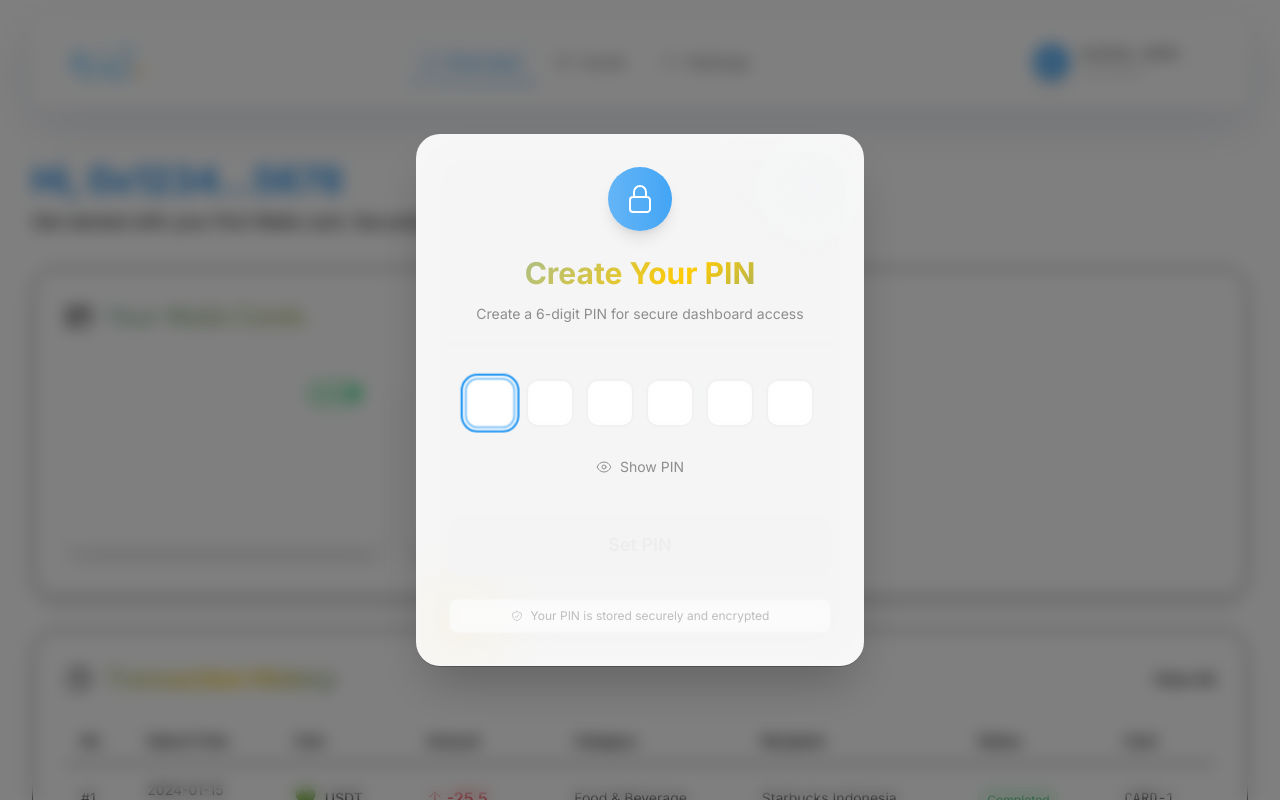
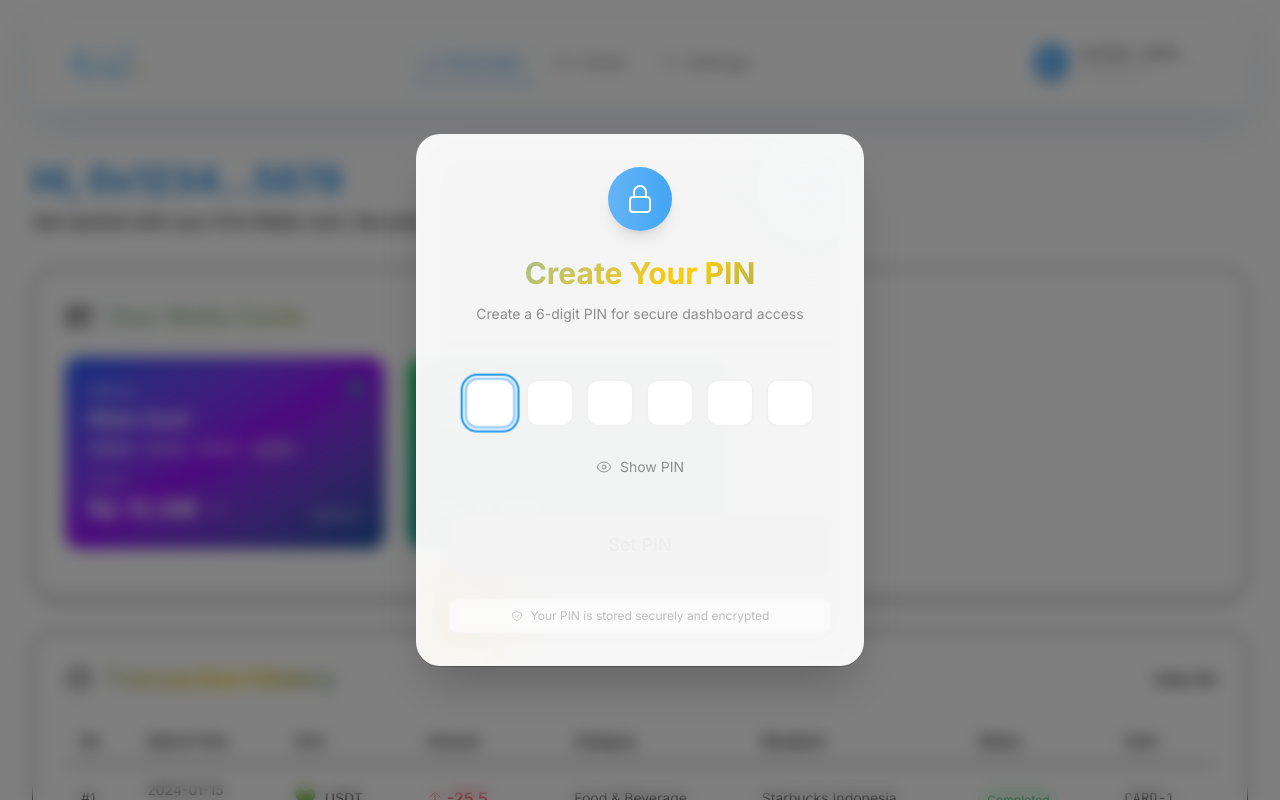
Before and after one commit to Xnaizer/walle-wallet-website, a Next.js app: page /dashboard in a window 1280 px wide. Both pictures are taken after a click on the button "Connect Wallet". Shown: the top 800 px of the page. Built offline with nearby package versions, Linux system fonts and the light colour scheme.

Commit message:
feat:fix card design

```diff
--- a/src/app/components/Dashboard/WalleCard.tsx
+++ b/src/app/components/Dashboard/WalleCard.tsx
@@ -3,78 +3,120 @@
 import React from "react";
 import { motion } from "framer-motion";
 import { WalletCard } from "./DashboardContext";
-import { CreditCardIcon, EyeIcon, EyeSlashIcon } from "@heroicons/react/24/outline";
+import {
+  EyeIcon,
+  EyeSlashIcon,
+} from "@heroicons/react/24/outline";
 
 interface WalleCardProps {
   card: WalletCard;
   showBalance?: boolean;
+  isSelected?: boolean;
+  onClick?: () => void;
 }
 
-export default function WalleCard({ card, showBalance = true }: WalleCardProps) {
-  const [isBalanceVisible, setIsBalanceVisible] = React.useState(false);
+export default function WalleCard({
+  card,
+  showBalance = true,
+  isSelected = false,
+  onClick
+}: WalleCardProps) {
+  const [isBalanceVisible, setIsBalanceVisible] = React.useState(true);
 
-  const totalBalance = card.balance.idr + card.balance.usdt + card.balance.usdc + card.balance.idrx + card.balance.idrt;
+  // Calculate total balance in IDR equivalent
+  const totalBalance = card.balance.idr +
+    (card.balance.usdt * 15000) +
+    (card.balance.usdc * 15000) +
+    card.balance.idrx +
+    card.balance.idrt;
+
+  // Get card brand colors
+  const getCardGradient = (cardName: string) => {
+    if (cardName.toLowerCase().includes('main') || cardName.toLowerCase().includes('primary')) {
+      return 'from-blue-600 via-purple-600 to-blue-700';
+    } else if (cardName.toLowerCase().includes('saving')) {
+      return 'from-green-500 via-teal-600 to-green-700';
+    } else if (cardName.toLowerCase().includes('travel')) {
+      return 'from-orange-500 via-red-500 to-pink-600';
+    } else {
+      return 'from-indigo-600 via-purple-600 to-indigo-700';
+    }
+  };
 
   return (
     <motion.div
-      className="relative w-80 h-48 rounded-2xl overflow-hidden shadow-xl cursor-pointer"
-      whileHover={{ y: -5, rotateY: 5 }}
-      transition={{ duration: 0.3 }}
+      className={`relative w-80 h-48 rounded-2xl overflow-hidden cursor-pointer group ${
+        isSelected ? 'ring-2 ring-primary-400' : ''
+      }`}
+      whileHover={{
+        y: -4,
+        scale: 1.01
+      }}
+      whileTap={{ scale: 0.98 }}
+      transition={{
+        duration: 0.2,
+        ease: "easeOut"
+      }}
+      onClick={onClick}
     >
-      {/* Card Background */}
-      <div className="absolute inset-0 bg-walle-card"></div>
+      {/* Card Background with Gradient */}
+      <div className={`absolute inset-0 bg-gradient-to-br ${getCardGradient(card.name)} shadow-xl`}></div>
 
-      {/* Card Pattern */}
-      <div className="absolute inset-0 opacity-20">
-        <div className="absolute top-4 right-4 w-20 h-20 border border-white/30 rounded-full"></div>
-        <div className="absolute top-8 right-8 w-12 h-12 border border-white/20 rounded-full"></div>
-        <div className="absolute bottom-4 left-4 w-16 h-16 border border-white/10 rounded-full"></div>
+      {/* Simple Background Pattern */}
+      <div className="absolute inset-0 opacity-10">
+        <div className="absolute -top-6 -right-6 w-24 h-24 border border-white/30 rounded-full"></div>
+        <div className="absolute bottom-6 left-6 w-8 h-8 border border-white/20 rounded-full"></div>
       </div>
 
       {/* Card Content */}
       <div className="relative z-10 p-6 h-full flex flex-col justify-between text-white">
-        {/* Header */}
+
+        {/* Header - Minimal */}
         <div className="flex justify-between items-start">
           <div>
-            <div className="text-white/80 text-sm font-medium mb-1">Walle Card</div>
-            <div className="text-lg font-bold">{card.name}</div>
-          </div>
-          <div className="flex items-center gap-2">
-            <CreditCardIcon className="w-6 h-6 text-white/80" />
-            <div className={`w-3 h-3 rounded-full ${card.isActive ? 'bg-green-400' : 'bg-red-400'}`}></div>
+            <div className="text-white/80 text-sm font-medium">WALLE</div>
+            <div className="text-xl font-bold text-white mt-1">
+              {card.name}
             </div>
           </div>
 
+          {/* Simple Status */}
+          <div className={`w-3 h-3 rounded-full ${
+            card.isActive ? 'bg-green-400' : 'bg-red-400'
+          }`}></div>
+        </div>
+
         {/* Card Number */}
-        <div className="my-4">
-          <div className="text-xl font-mono font-bold tracking-wider">
+        <div className="flex-1 flex items-center">
+          <div>
+            <div className="text-lg font-mono font-bold text-white mb-2">
               {card.cardNumber}
             </div>
-          <div className="text-white/60 text-sm mt-1">
-            Expires: {card.expiryDate}
+            <div className="text-white/70 text-sm">
+              {card.expiryDate}
+            </div>
           </div>
         </div>
 
-        {/* Balance */}
+        {/* Balance Section */}
         {showBalance && (
           <div className="flex justify-between items-end">
             <div>
-              <div className="text-white/80 text-sm mb-1">Total Balance</div>
               <div className="flex items-center gap-2">
+                <div className="text-2xl font-bold text-white">
                   {isBalanceVisible ? (
-                  <span className="text-2xl font-bold">
-                    {totalBalance.toLocaleString('id-ID', {
-                      style: 'currency',
-                      currency: 'IDR',
-                      minimumFractionDigits: 0,
-                    })}
-                  </span>
+                    `Rp ${(totalBalance / 1000000).toFixed(1)}M`
                   ) : (
-                  <span className="text-2xl font-bold">••••••</span>
+                    'Rp ••••••'
                   )}
+                </div>
+
                 <button
-                  onClick={() => setIsBalanceVisible(!isBalanceVisible)}
-                  className="text-white/60 hover:text-white transition-colors"
+                  onClick={(e) => {
+                    e.stopPropagation();
+                    setIsBalanceVisible(!isBalanceVisible);
+                  }}
+                  className="text-white/60 hover:text-white transition-colors p-1"
                 >
                   {isBalanceVisible ? (
                     <EyeSlashIcon className="w-4 h-4" />
@@ -84,24 +126,19 @@ export default function WalleCard({ card, showBalance = true }: WalleCardProps)
                 </button>
               </div>
             </div>
-            <div className="text-right">
-              <div className="text-white/60 text-xs">ID</div>
-              <div className="text-sm font-mono">{card.id.slice(-6).toUpperCase()}</div>
+
+            {/* Simple Logo */}
+            <div className="text-white/60 text-sm font-bold">
+              WALLE
             </div>
           </div>
         )}
+      </div>
 
-        {/* Status Indicator */}
-        <div className="absolute top-6 right-6">
-          <div className={`px-2 py-1 rounded-full text-xs font-semibold ${
-            card.isActive
-              ? 'bg-green-500/20 text-green-200 border border-green-400/30'
-              : 'bg-red-500/20 text-red-200 border border-red-400/30'
-          }`}>
-            {card.isActive ? 'Active' : 'Inactive'}
-          </div>
-        </div>
-      </div>
+      {/* Selection Ring */}
+      {isSelected && (
+        <div className="absolute inset-0 border-2 border-primary-400 rounded-2xl pointer-events-none" />
+      )}
     </motion.div>
   );
 }
--- a/src/app/components/Footer.tsx
+++ b/src/app/components/Footer.tsx
@@ -188,7 +188,7 @@ export default function Footer() {
           </div>
 
           <div className="flex items-center space-x-8 text-sm">
-            {["Privacy Policy", "Terms of Service", "Cookie Policy"].map((link, index) => (
+            {["Privacy Policy", "Terms of Service", "Cookie Policy"].map((link) => (
               <motion.a
                 key={link}
                 href="#"
--- a/src/app/components/Landing/CTASection.tsx
+++ b/src/app/components/Landing/CTASection.tsx
@@ -7,7 +7,6 @@ import {
   BoltIcon,
   GlobeAltIcon,
   ArrowRightIcon,
-  SparklesIcon,
   DevicePhoneMobileIcon,
 } from "@heroicons/react/24/outline";
 import MagneticButton from "../utils/MagneticButton";
--- a/src/app/components/Landing/SolutionSection.tsx
+++ b/src/app/components/Landing/SolutionSection.tsx
@@ -7,7 +7,7 @@ import {
   GlobeAltIcon,
   CreditCardIcon,
   CheckCircleIcon,
-  SparklesIcon,
+
 } from "@heroicons/react/24/outline";
 
 interface Feature {
--- a/src/app/components/Shop/MobileAppPromo.tsx
+++ b/src/app/components/Shop/MobileAppPromo.tsx
@@ -4,7 +4,7 @@ import React from "react";
 import { motion } from "framer-motion";
 import { DevicePhoneMobileIcon, QrCodeIcon, StarIcon } from "@heroicons/react/24/outline";
 import { AppleIcon, GooglePlayIcon } from "../Icons/StoreIcons";
-import Image from "next/image";
+// import Image from "next/image";
 
 export default function MobileAppPromo() {
   return (
--- a/src/app/components/Shop/ProductCard.tsx
+++ b/src/app/components/Shop/ProductCard.tsx
@@ -4,7 +4,7 @@ import React from "react";
 import { motion } from "framer-motion";
 import { CheckIcon } from "@heroicons/react/24/solid";
 import { CardColor } from "./ShopContext";
-import Image from "next/image";
+// import Image from "next/image";
 
 interface ProductCardProps {
   card: CardColor;
--- a/src/app/components/Shop/ShippingForm.tsx
+++ b/src/app/components/Shop/ShippingForm.tsx
@@ -2,7 +2,7 @@
 "use client";
 import React, { useState } from "react";
 import { motion } from "framer-motion";
-import { MapPinIcon, UserIcon, EnvelopeIcon, PhoneIcon } from "@heroicons/react/24/outline";
+import { MapPinIcon, UserIcon, EnvelopeIcon } from "@heroicons/react/24/outline";
 import { useShop } from "./ShopContext";
 
 interface ShippingFormData {
--- a/src/app/dashboard/page.tsx
+++ b/src/app/dashboard/page.tsx
@@ -1,8 +1,9 @@
 // app/dashboard/page.tsx
 import DashboardLayout from "../components/Dashboard/DashboardLayout";
 import DashboardContent from "../components/Dashboard/DashboardContent";
+import { type Metadata } from "next";
 
-export const metadata = {
+export const metadata:Metadata = {
   title: 'Dashboard - Walle Wallet',
   description: 'Manage your Walle cards and transactions in one place',
 };
--- a/src/app/shop/page.tsx
+++ b/src/app/shop/page.tsx
@@ -1,8 +1,9 @@
 
+import { type Metadata } from "next";
 import NavbarMock from "../components/NavbarMock";
 import ShopPage from "../components/Shop/ShopPage";
 
-export const metadata = {
+export const metadata:Metadata = {
   title: 'Shop Walle Cards - Choose Your Perfect Crypto Payment Card',
   description: 'Browse and purchase Walle crypto payment cards in multiple colors. Fast worldwide shipping, secure checkout, and premium quality NFC-enabled cards.',
 };
```
Also changed, not shown: src/app/components/Navbar.tsx (+6 -3 lines). Lines whose indentation alone changed are shown as unchanged.
